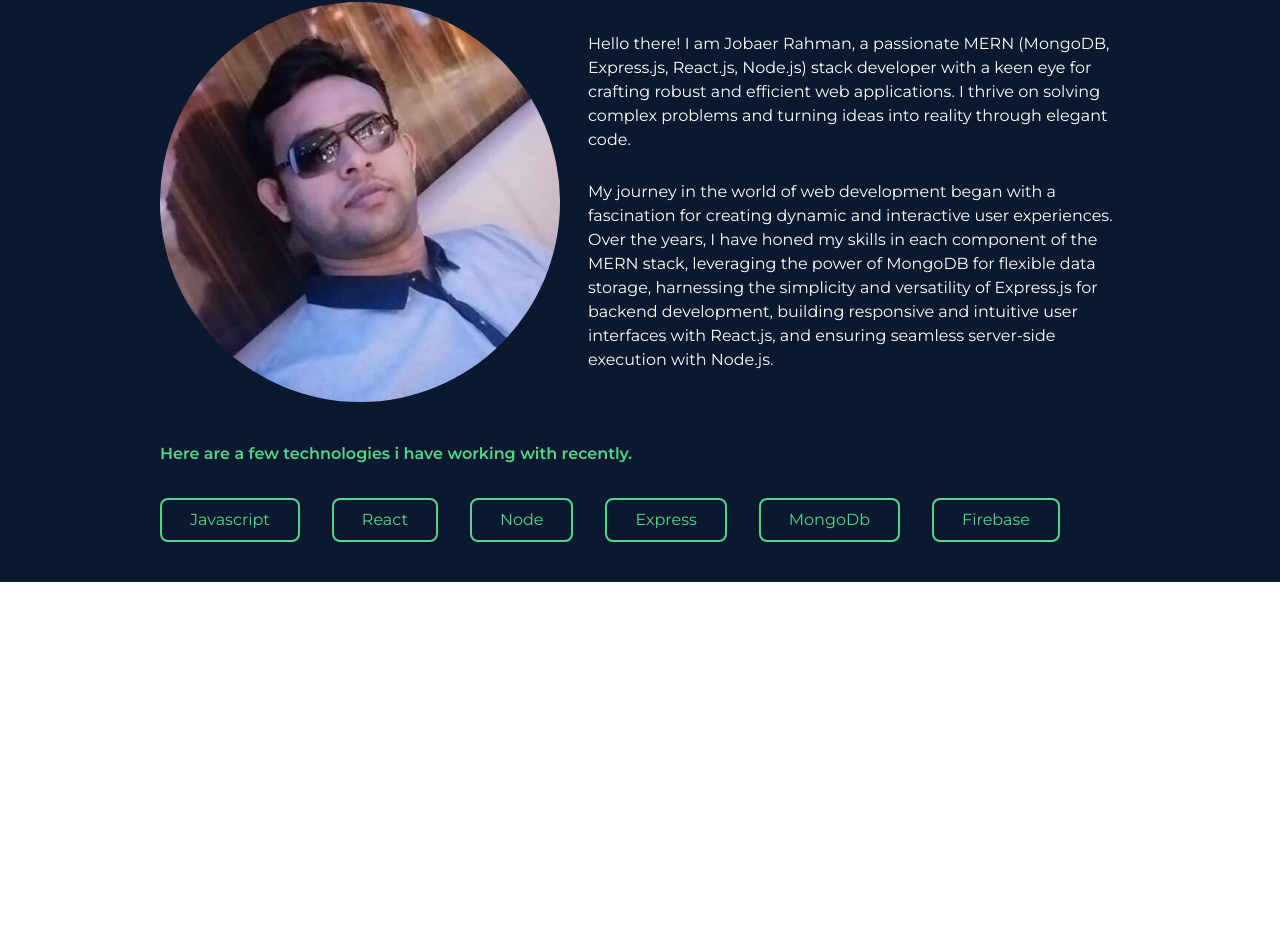
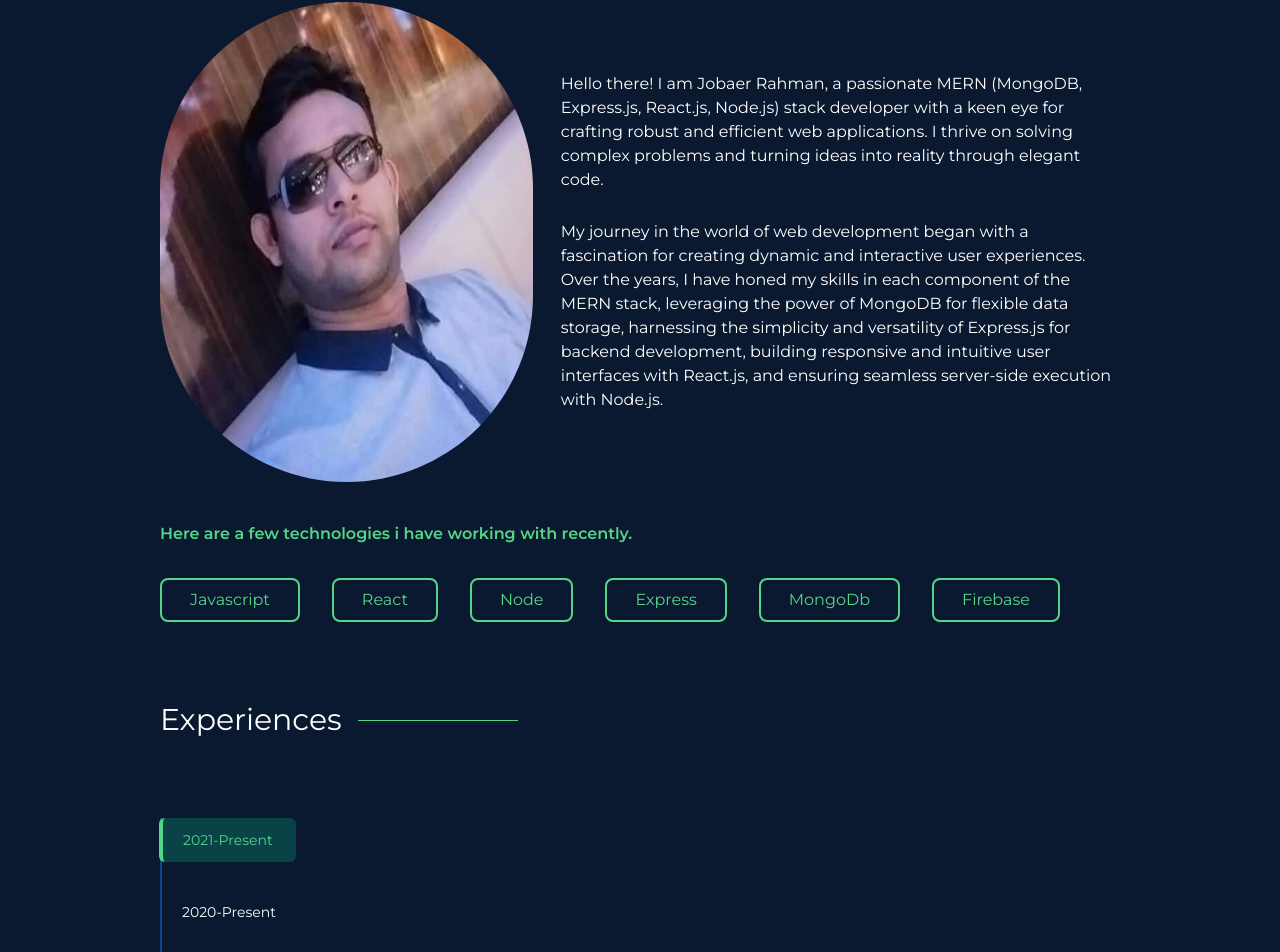
Before and after one commit to JobaerAbdi/mern-portfolio-website, a React (Vite) app: page / in a window 1280 px wide. Shown: the part 818-1770 px from the top of the page. Before the commit the page ends 1400 px from the top, so only its background shows below. Built offline with nearby package versions, Linux system fonts and the light colour scheme.

Commit message:
experience section initial part completed

```diff
--- a/src/pages/About.jsx
+++ b/src/pages/About.jsx
@@ -13,17 +13,19 @@ const About = () => {
   return (
     <div>
       <SectionTitle title="About Me" />
-      <div className="flex items-center gap-7">
-        <img className="h-[50vh] rounded-full" src={image} />
-        <div className="flex flex-col gap-7">
-          <p className="text-white">
+      <div className="flex items-center gap-7 sm:flex-col">
+        <div className="w-2/5 sm:w-full">
+          <img className="h-[60vh] rounded-full" src={image} />
+        </div>
+        <div className="flex flex-col gap-7 w-3/5 sm:w-full">
+          <p className="text-white sm:text-sm">
             Hello there! I am Jobaer Rahman, a passionate MERN (MongoDB,
             Express.js, React.js, Node.js) stack developer with a keen eye for
             crafting robust and efficient web applications. I thrive on solving
             complex problems and turning ideas into reality through elegant
             code.
           </p>
-          <p className="text-white">
+          <p className="text-white sm:text-sm">
             My journey in the world of web development began with a fascination
             for creating dynamic and interactive user experiences. Over the
             years, I have honed my skills in each component of the MERN stack,
--- /dev/null
+++ b/src/pages/Experiences.jsx
@@ -0,0 +1,36 @@
+import { useState } from "react";
+import SectionTitle from "../components/SectionTitle";
+import { experiences } from "../resources/experiences";
+
+const Experiences = () => {
+  const [selectedItemIndex, setSelectedItemIndex] = useState(0);
+  return (
+    <div>
+      <SectionTitle title="Experiences" />
+      <div className="flex py-10">
+        <div className="flex flex-col gap-10 border-l-2 border-[#0f509bd8]">
+          {experiences.map((experience, index) => (
+            <div
+              key={index}
+              onClick={() => setSelectedItemIndex(index)}
+              className="cursor-pointer"
+            >
+              <h1
+                className={`text-sm px-5
+                ${
+                  selectedItemIndex === index
+                    ? "text-tertiary border-tertiary border-l-4 -ml-[3px] py-3 bg-[#0a4347] rounded-md"
+                    : "text-white"
+                } `}
+              >
+                {experience.period}
+              </h1>
+            </div>
+          ))}
+        </div>
+      </div>
+    </div>
+  );
+};
+
+export default Experiences;
--- a/src/pages/Home.jsx
+++ b/src/pages/Home.jsx
@@ -1,5 +1,6 @@
 import Header from "../components/Header";
 import About from "./About";
+import Experiences from "./Experiences";
 import Intro from "./Intro";
 
 const Home = () => {
@@ -9,6 +10,7 @@ const Home = () => {
       <div className="bg-primary px-40 sm:px-5">
         <Intro />
         <About />
+        <Experiences/>
       </div>
     </div>
   );
--- /dev/null
+++ b/src/resources/experiences.jsx
@@ -0,0 +1,23 @@
+export const experiences = [
+    {
+        _id: "0001",
+        company: "Sheytech",
+        title: "React Developer",
+        period: "2021-Present",
+        description: ""
+    },
+    {
+        _id: "0002",
+        company: "Udemy",
+        title: "Web Developer Instructor",
+        period: "2020-Present",
+        description: ""
+    },
+    {
+        _id: "0003",
+        company: "Self-Employed",
+        title: "Freelancer",
+        period: "2018-2019",
+        description: ""
+    }
+]
--- a/tailwind.config.js
+++ b/tailwind.config.js
@@ -11,7 +11,7 @@ export default {
     },
     screens: {
       lg: { max: "2023px" },
-      sm: { max: "639px" }
+      sm: { max: "1000px" }
     },
   },
   plugins: [],
```
